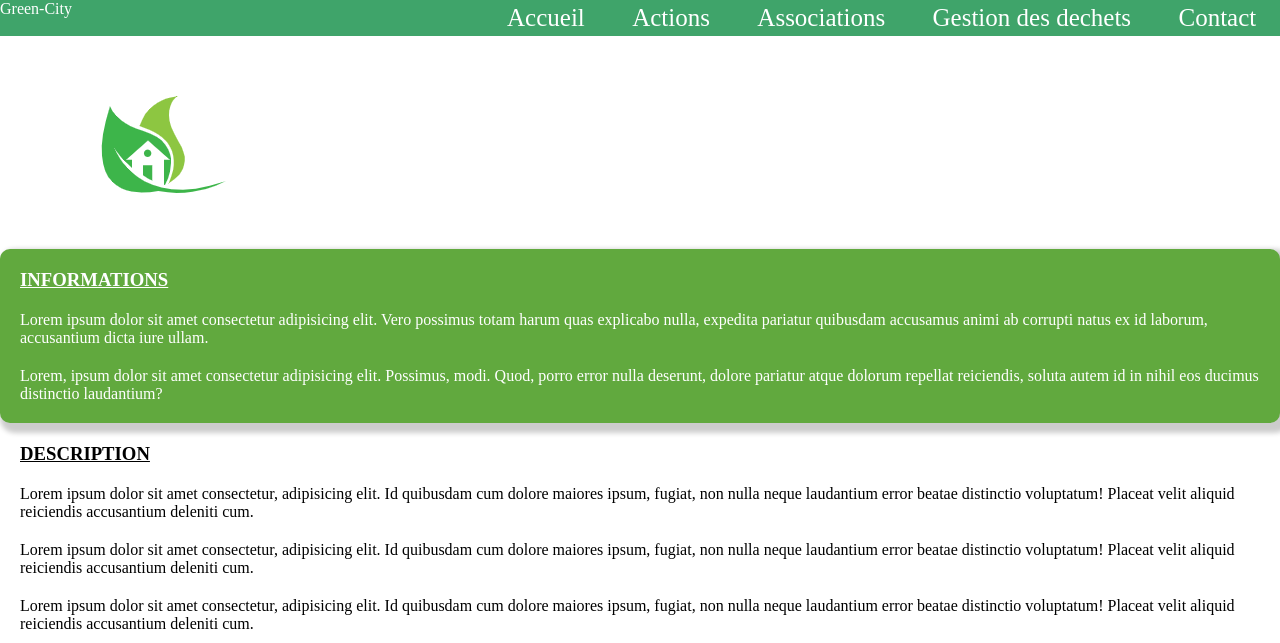
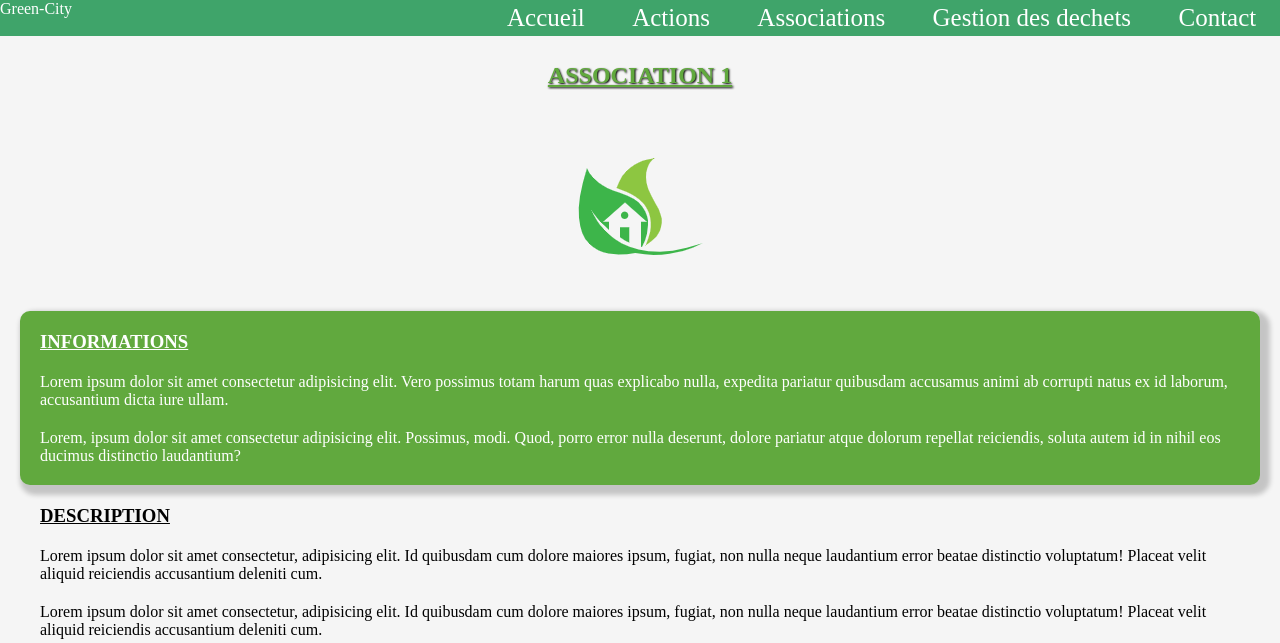
Before and after one commit to MartinCazamajor/Green-City, a PHP site: page /pages_asso/asso1.html in a window 1280 px wide. Shown: the top 643 px of the page. Run offline with PHP 8.4, Linux system fonts and the light colour scheme; grey boxes are pictures that could not be loaded.

Commit message:
Resolution conflit cette fois enregistré

```diff
--- a/style.css
+++ b/style.css
@@ -180,8 +180,6 @@ a {
   box-shadow:5px 5px 5px rgba(255, 255, 255, 0.2);
 }
 
-<<<<<<< HEAD
-=======
 /* ================ CSS ASSOCIATIONS =============== */
 /* page index */
 #associations, #page-asso{
@@ -322,7 +320,6 @@ width:50%;
     margin: 15px;
 }
 /*------------------------------FIN SECTION GESTION DECHETS*/
->>>>>>> 98aa202ee5f5e1ef0aac6d04ab9af277ca4fb8a5
 
 /* =============== CSS CONTACT ============ */
 
```
